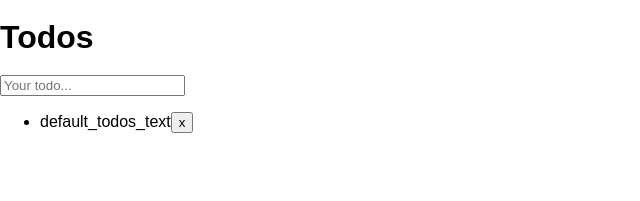
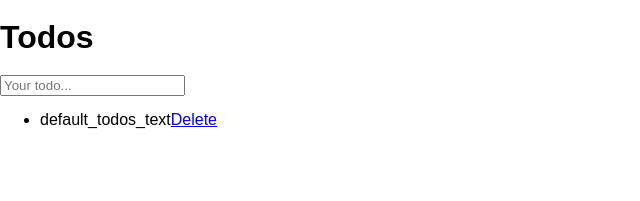
Before and after one commit to cortuga/capstone, a React (Create React App) app: page / in a window 1280 px wide. Shown: the top 201 px of the page, without its empty margins (0-640 px from the left). Built offline with nearby package versions, Linux system fonts and the light colour scheme.

Commit message:
trying to get todo to delete

```diff
--- a/src/components/Todos.js
+++ b/src/components/Todos.js
@@ -18,7 +18,8 @@ export default function Todos() {
   }
 
   function removeTodo(id) {
-    setTodos(todos.filter(todo => todo.id != id))
+    setTodos(todos.filter(todo => todo.id !== id))
+    // console.log(todo.id, id)
   }
 
   return (
@@ -30,12 +31,14 @@ export default function Todos() {
           onChange={handleNewTodoChange}
         ></input>
 
-        <ul>
+        <ul className='todolist-ul'>
           {todos.map(todo => (
-            <li key={todo.id}>
+            <li key={todo.id} classList='todo-li'>
               {" "}
               {todo.text}
-              <button onclick={() => removeTodo(todo.id)}>x</button>
+              <a href='#' onclick={() => removeTodo(todo.id)}>
+                Delete
+              </a>
             </li>
           ))}
         </ul>
```
